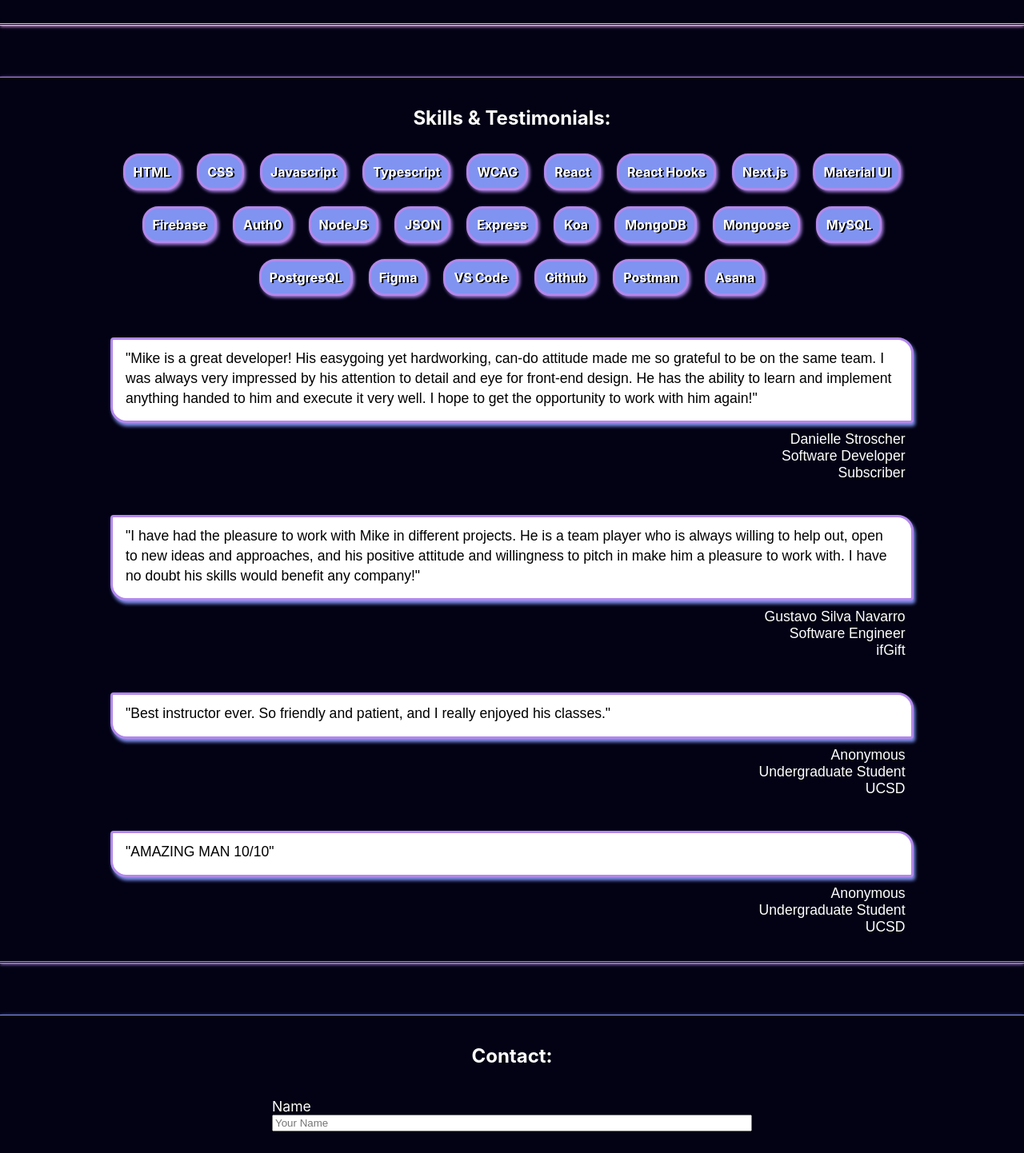
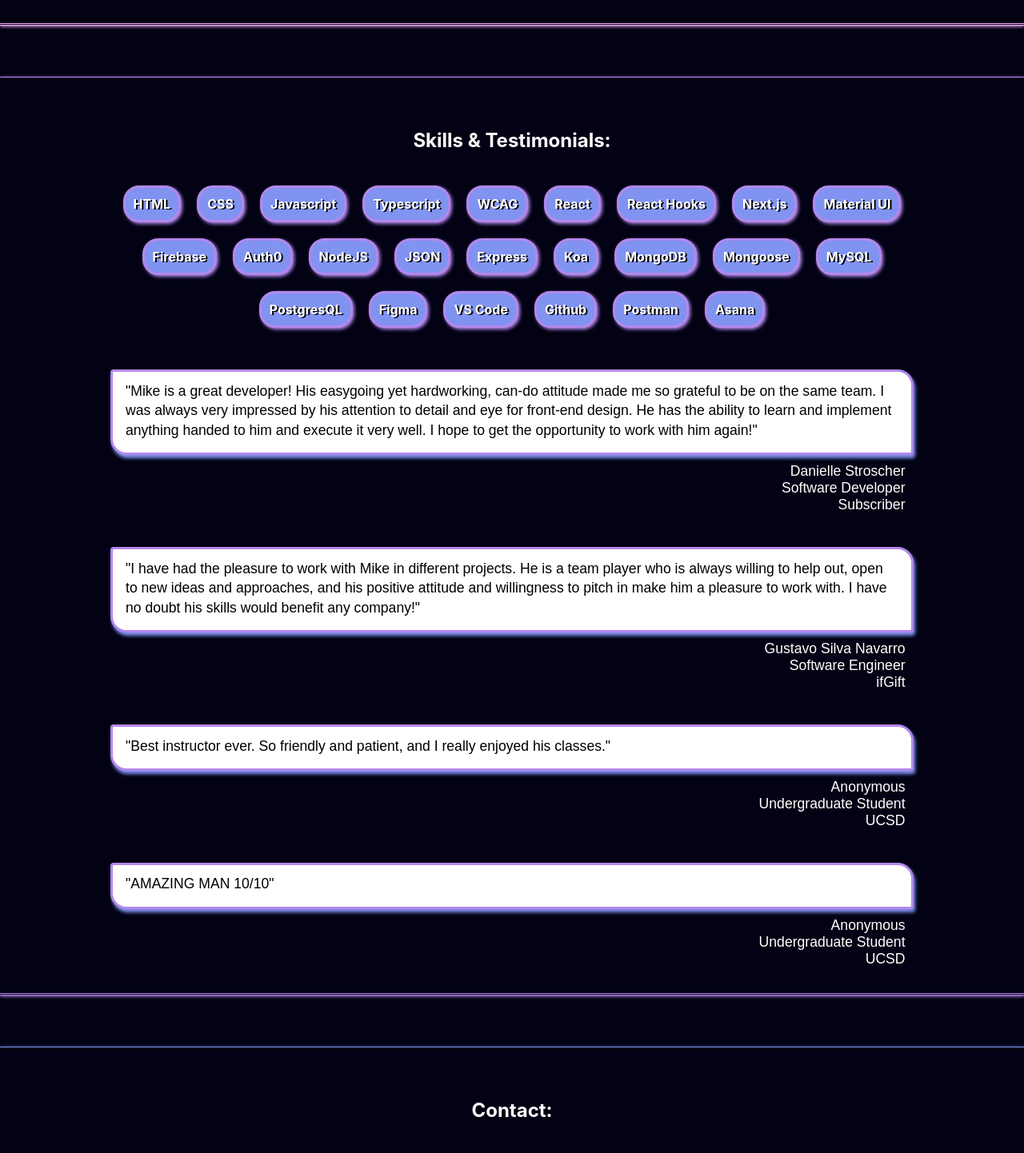
Before and after one commit to gainesaurus/portfolio, a React (Create React App) app: page / in a window 1280 px wide. Shown: the part 2500-3942 px from the top of the page at 80% size. Built offline with nearby package versions, Linux system fonts and the light colour scheme.

Commit message:
update heading styles

```diff
--- a/public/index.html
+++ b/public/index.html
@@ -24,7 +24,7 @@
       work correctly both with client-side routing and a non-root public URL.
       Learn how to configure a non-root public URL by running `npm run build`.
     -->
-    <title>Gainesaur.io</title>
+    <title>Gainesaurus</title>
   </head>
   <body>
     <form name="contact" netlify netlify-honeypot="bot-field" hidden>
--- a/src/Components/Contact.module.css
+++ b/src/Components/Contact.module.css
@@ -13,6 +13,7 @@
 .heading {
   display: flex;
   color: white;
+  margin: 3rem 0 2rem 0;
 }
 
 .label {
--- a/src/Components/SkillsList.module.css
+++ b/src/Components/SkillsList.module.css
@@ -12,6 +12,7 @@
 .heading {
   display: flex;
   color: white;
+  margin: 3rem 0 2rem 0;
 }
 
 .skillList {
```
